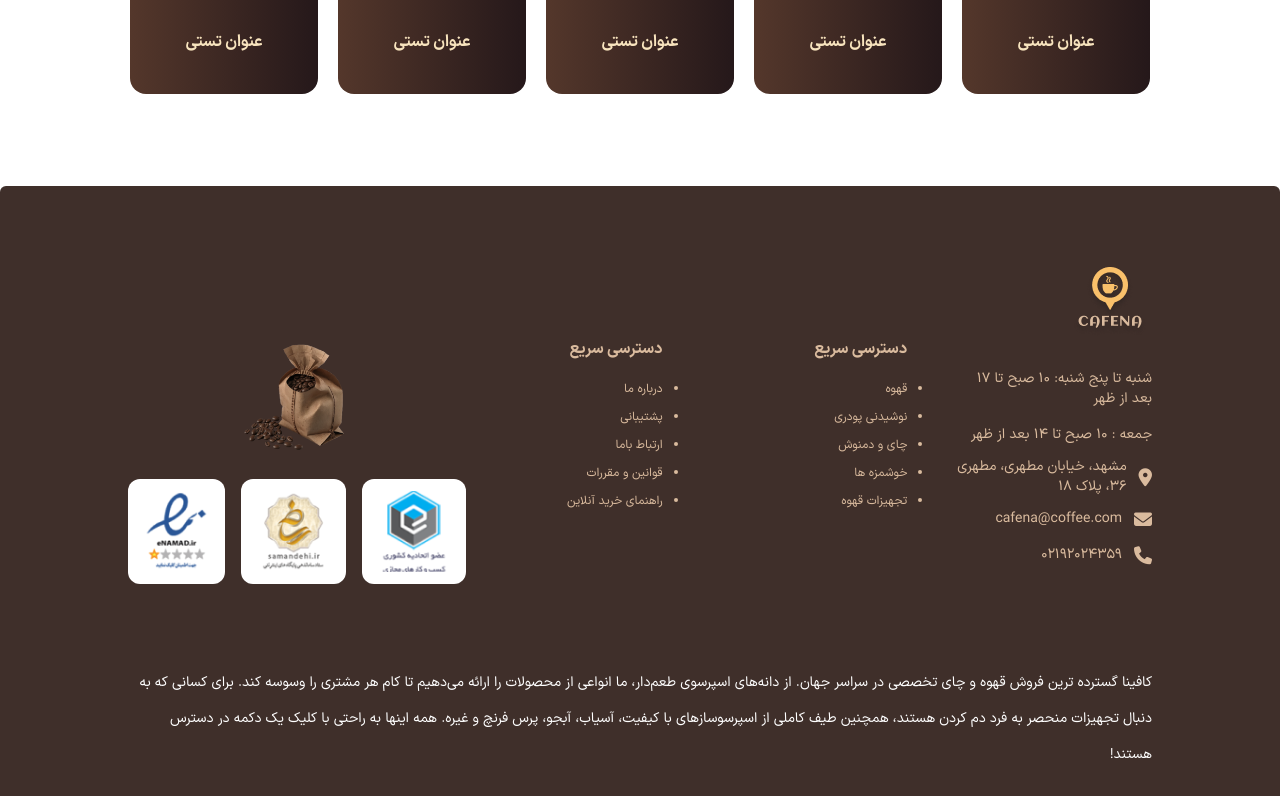
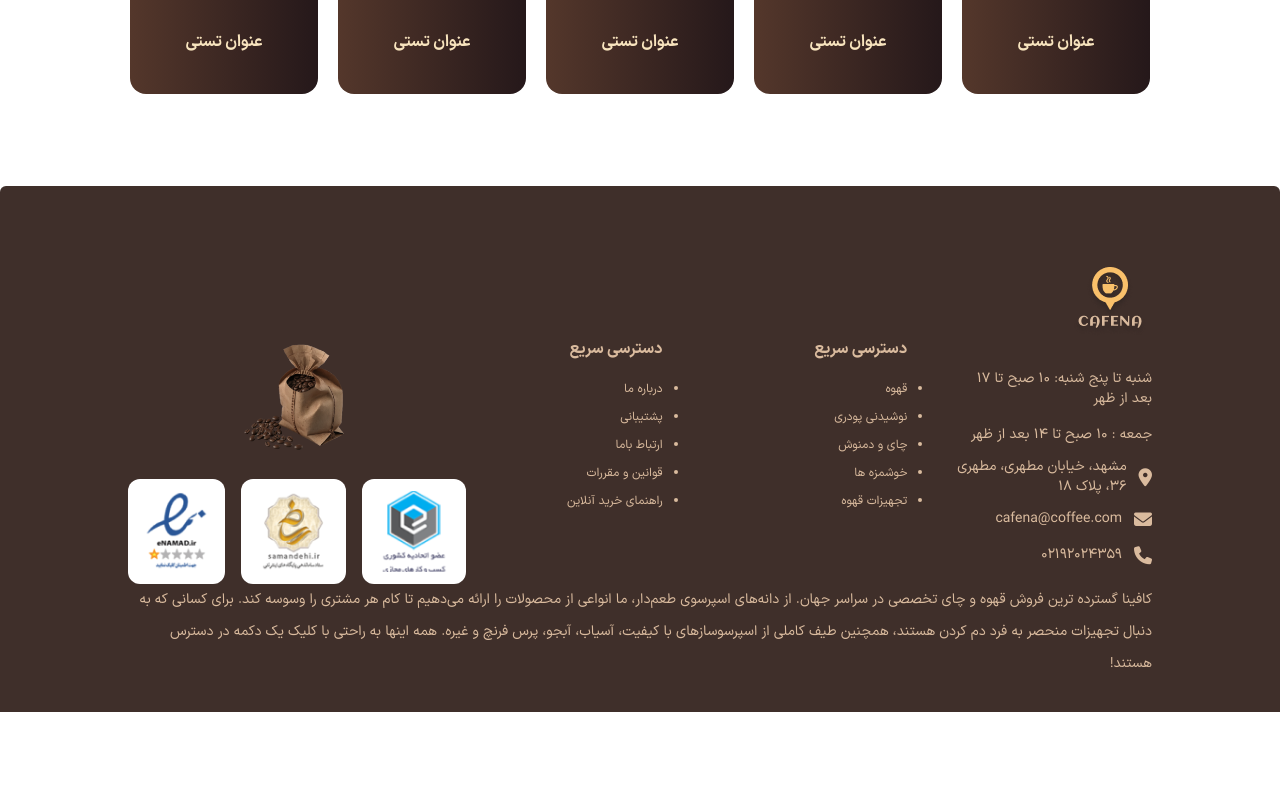
Before and after one commit to MohammadKhaleghii/coffee-ecommerce-website, a React (Create React App) app: page / in a window 1280 px wide. Shown: the part 369-1165 px from the top of the page. After the commit the page ends 1081 px from the top, so only its background shows below. Built offline with nearby package versions, Linux system fonts and the light colour scheme.

Commit message:
fix description color issue in layout

```diff
--- a/src/layout/public-page.tsx
+++ b/src/layout/public-page.tsx
@@ -118,9 +118,9 @@ export default function PageLayout({ children }: { children: React.ReactNode })
     ]
     return (
         <div className='max-w-screen-2xl min-w-[360px] my-0 mx-auto'>
-            <header className='lg:px-32  flex items-center justify-between bg-[#3F2F2A] lg:h-20 rounded-md mt-8 '>
+            <header className='lg:px-32 flex items-center justify-between bg-[#3F2F2A] lg:h-20 rounded-md mt-8 '>
                 <nav >
-                    <div className='flex items-center justify-start '>
+                    <div className='flex items-center justify-start'>
                         <Link to={"/"}>
                             <img src={logoPath} alt="" className='pl-14' />
                         </Link>
@@ -142,7 +142,7 @@ export default function PageLayout({ children }: { children: React.ReactNode })
             <main>
                 {children}
             </main>
-            <footer className='h-[700px] lg:px-32 flex flex-col justify-between bg-[#3F2F2A] rounded-t-md pt-20 gap-x-12'>
+            <footer className=' lg:px-32 flex flex-col justify-between bg-[#3F2F2A] rounded-t-md pt-20 gap-x-12'>
                 <section className='text-primary-10'>
                     <img src={logoPath} />
                     <div className='flex justify-center '>
@@ -207,12 +207,10 @@ export default function PageLayout({ children }: { children: React.ReactNode })
 
                 </section>
                 <section className='pb-8'>
-                    <p className='text-white text-sm leading-9 font-normal'>
+                    <p className='text-primary-10 text-sm leading-8 font-normal'>
                         کافینا گسترده ترین فروش قهوه و چای تخصصی در سراسر جهان. از دانه‌های اسپرسوی طعم‌دار، ما انواعی از محصولات را  ارائه می‌دهیم تا کام هر مشتری را وسوسه کند. برای کسانی که به دنبال تجهیزات منحصر به فرد دم کردن هستند، همچنین طیف کاملی از اسپرسوسازهای با کیفیت، آسیاب، آبجو، پرس فرنچ و غیره.  همه اینها به راحتی با کلیک یک دکمه در دسترس هستند!
                     </p>
-
                 </section>
-                <section></section>
             </footer>
         </div>
     )
```
